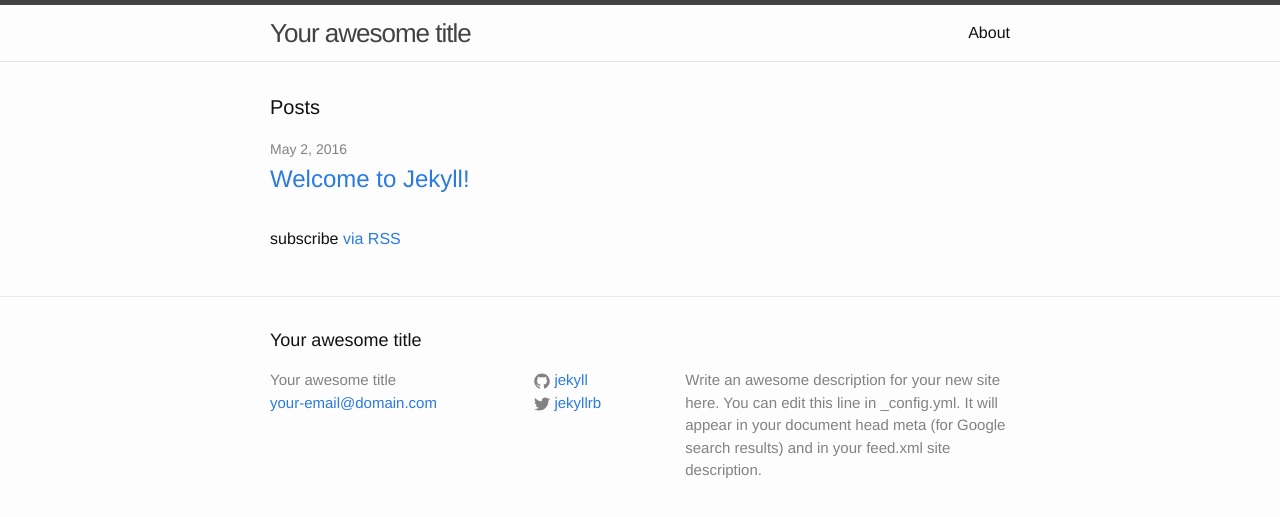
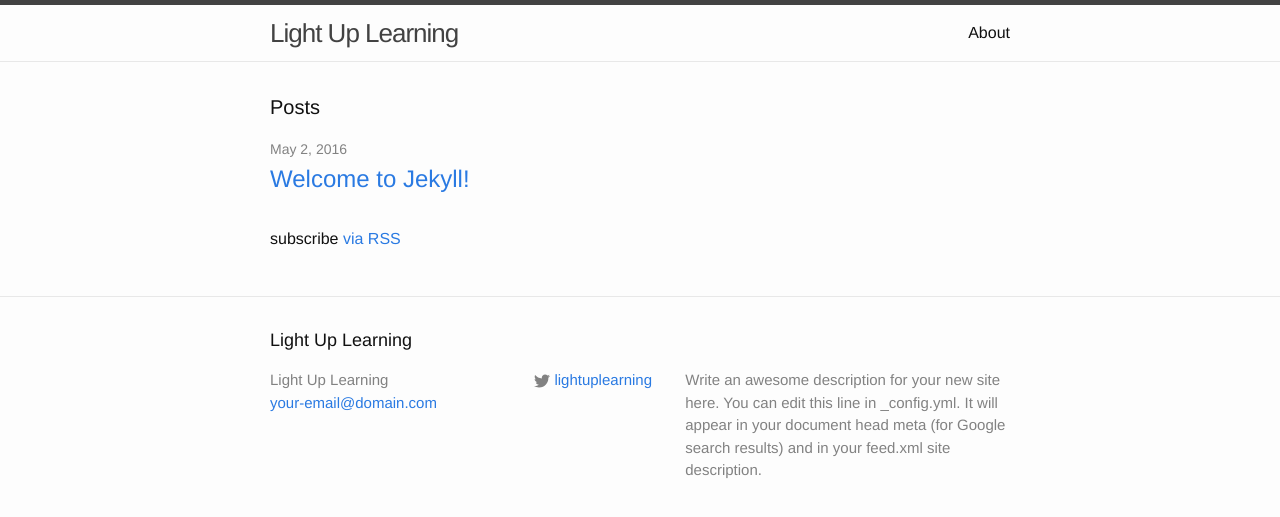
Before and after one commit to pootsbook/lightuplearning.org, a Jekyll site: the page built from index.html, in a window 1280 px wide. Shown: the top 517 px of the page. Built offline with Jekyll 4.4.1, drawn with Linux system fonts in a browser that asks for light colours.

Commit message:
Update site configuration

```diff
--- a/_config.yml
+++ b/_config.yml
@@ -6,16 +6,16 @@
 # 'jekyll serve'. If you change this file, please restart the server process.
 
 # Site settings
-title: Your awesome title
+title: Light Up Learning
 email: your-email@domain.com
 description: > # this means to ignore newlines until "baseurl:"
   Write an awesome description for your new site here. You can edit this
   line in _config.yml. It will appear in your document head meta (for
   Google search results) and in your feed.xml site description.
 baseurl: "" # the subpath of your site, e.g. /blog
-url: "http://yourdomain.com" # the base hostname & protocol for your site
-twitter_username: jekyllrb
-github_username:  jekyll
+url: "http://www.lightuplearning.org" # the base hostname & protocol for your site
+twitter_username: lightuplearning
+#github_username:  jekyll
 
 # Build settings
 markdown: kramdown
```
